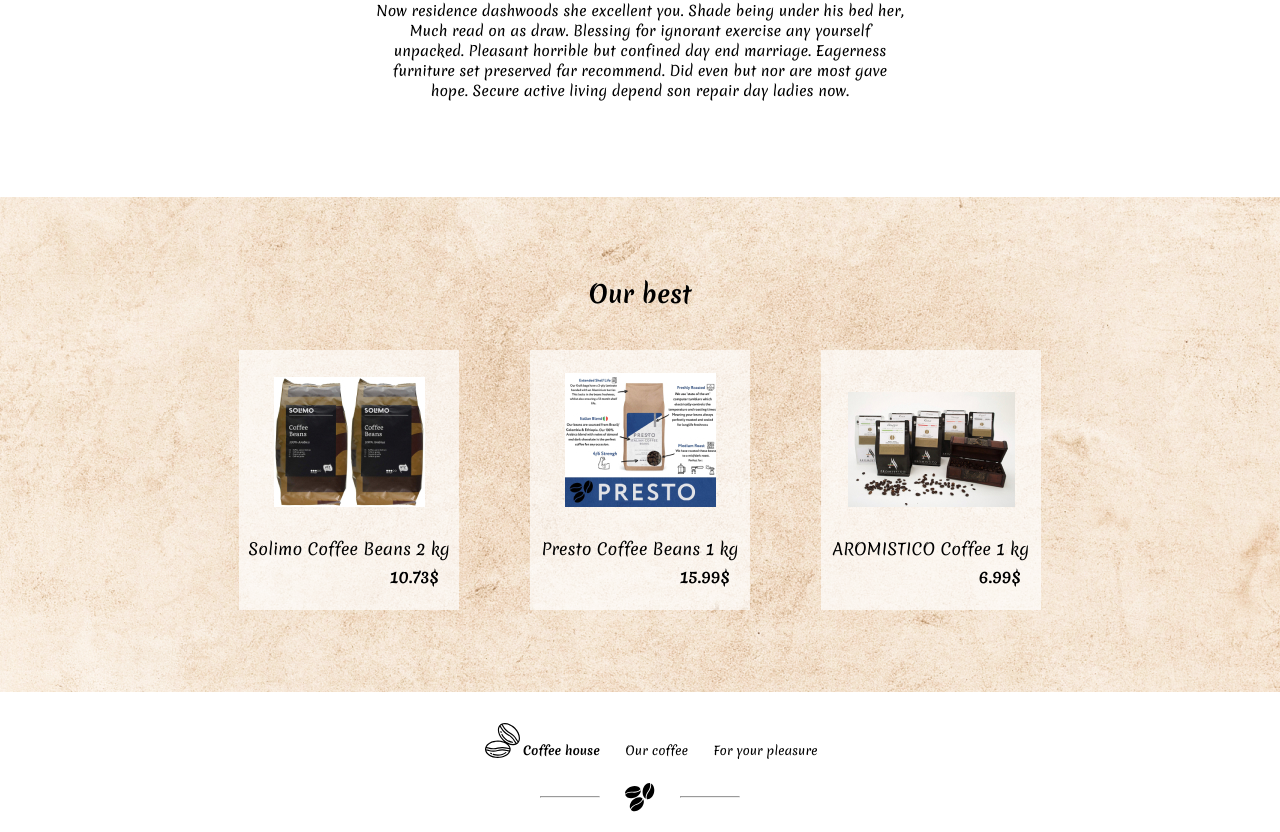
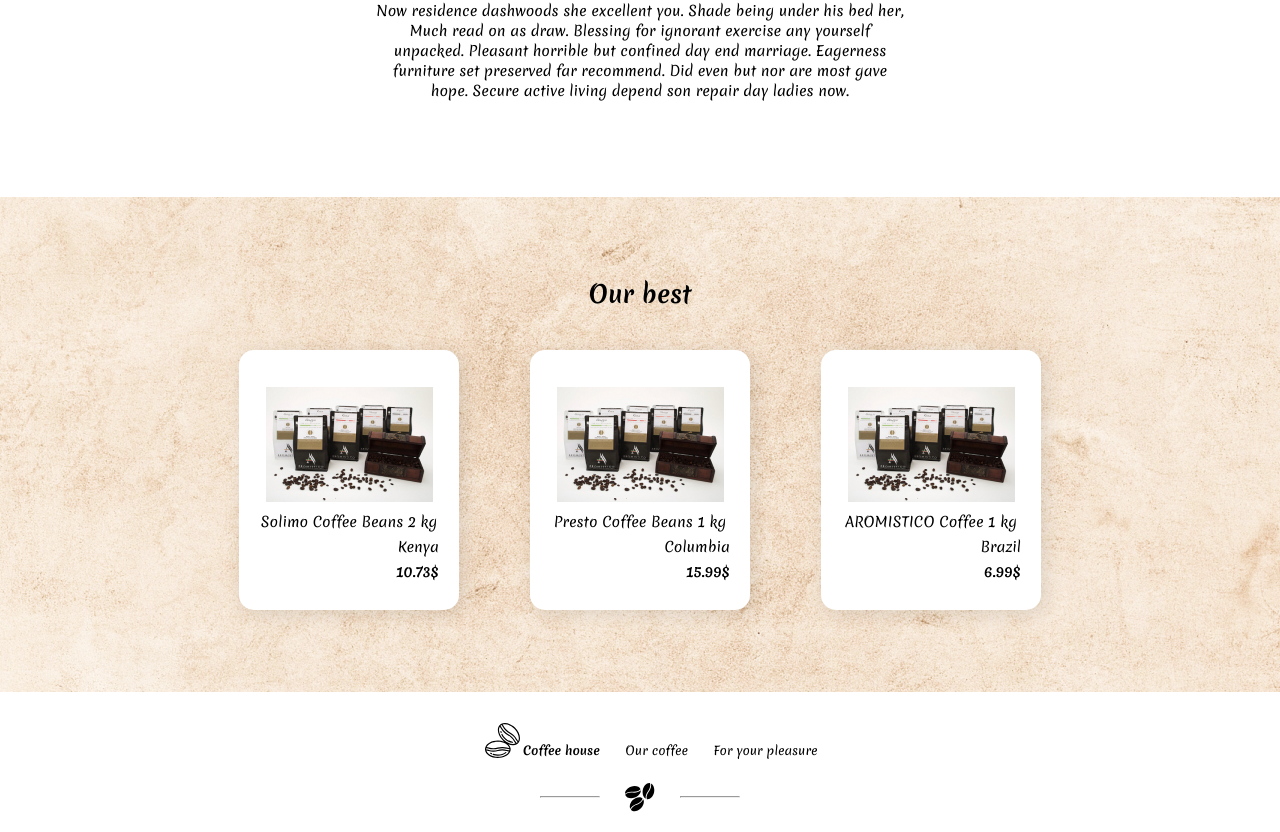
Before and after one commit to yaromyrkuninets/Coffee-shop, a React (Create React App) app: page /home in a window 1280 px wide. Shown: the part 963-1795 px from the top of the page. Built offline with nearby package versions, Linux system fonts and the light colour scheme; data requests are answered from the project's data file.

Commit message:
add recomended coffe by using component ProductList

```diff
--- a/src/pages/Home.jsx
+++ b/src/pages/Home.jsx
@@ -1,14 +1,50 @@
+import { useEffect } from 'react';
+import { useDispatch, useSelector } from 'react-redux';
 import { Link } from 'react-router-dom';
+
+import {fetchCoffees} from '../redux/slices/coffeeSlice';
+import Spinner from '../components/Spinner/Spinner';
 import Beans from '../components/UI/Beans';
+import ProductList from '../components/UI/ProductList'
 
 import beans from '../assets/icons/coffe-beans_white.svg';
-import solimo from '../assets/image/items-img/solimo-coffee.jpg';
-import presto from '../assets/image/items-img/presto-coffee.jpg';
-import aromistico from '../assets/image/items-img/aromistico-coffee.jpg';
 
 import '../styles/home.scss';
 
 const Home = () => {
+
+    const coffeesItems = useSelector(state => state.coffees.coffees);
+    const coffeesLoadingStatus = useSelector(state => state.coffees.coffeesLoadingStatus);
+    const dispatch = useDispatch();
+
+    useEffect(() => {
+        dispatch(fetchCoffees());
+    }, []);
+
+    if (coffeesLoadingStatus === "loading") {
+        return <Spinner/>;
+    } else if (coffeesLoadingStatus === "error") {
+        return <h5 className="text-center mt-5">Помилка загрузки</h5>
+    }
+
+    const renderCoffeesList = (arr) => {
+        if (arr.length === 0) {
+            return (
+                    <h5 className="text-center mt-5">Товару поки немає</h5>
+            )
+        }
+
+        const limitedArr = arr.slice(0, 3);
+
+        return limitedArr.map(({id, ...props}) => {
+            return (
+                    <ProductList {...props} id={id}/>
+            )
+        })
+    }
+
+    const elements = renderCoffeesList(coffeesItems);
+
     return (
         <>
         <section className="main">
@@ -52,35 +88,7 @@
         <section className="best">
             <h2 className="title">Our best</h2>
             <div className="best__product-wrapper">
-                <div className="best__product-block">
-                    <img src={solimo} alt="product" className='best__product-img' />
-                    <div className="best__product-title">
-                        Solimo Coffee Beans 2 kg
-                    </div>
-                    <div className="best__product-price">
-                        10.73$
-                    </div>
-                </div>
-
-                <div className="best__product-block">
-                    <img src={presto} alt="product" className='best__product-img' />
-                    <div className="best__product-title">
-                        Presto Coffee Beans 1 kg
-                    </div>
-                    <div className="best__product-price">
-                        15.99$
-                    </div>
-                </div>
-
-                <div className="best__product-block">
-                    <img src={aromistico} alt="product" className='best__product-img' />
-                    <div className="best__product-title">
-                        AROMISTICO Coffee 1 kg
-                    </div>
-                    <div className="best__product-price">
-                        6.99$
-                    </div>
-                </div>
+                {elements}
             </div>
         </section>
         </>
--- a/src/styles/product-list.scss
+++ b/src/styles/product-list.scss
@@ -5,6 +5,7 @@
         height: 260px;
         box-shadow: 4px 4px 20px rgba(0, 0, 0, 0.10);
         border-radius: 15px;
+        background-color: #fff;
     }
 
     &__block:hover {
```
